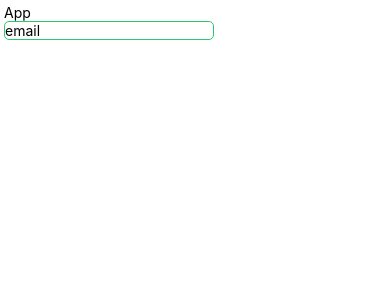
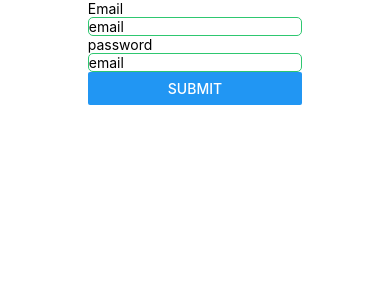
Before and after one commit to dilaksh06/medbotanica-new, a React Native app: screen / in a window 390 px wide. Shown: the top 300 px of the page. Built offline with nearby package versions, Linux system fonts and the light colour scheme.

Commit message:
log in screen minor ui.ux imporved

```diff
--- a/App.tsx
+++ b/App.tsx
@@ -1,19 +1,11 @@
-import { View, Text, TextInput } from 'react-native'
+import { View, Text, TextInput, StyleSheet, Button, Alert } from 'react-native'
 import React, { useState } from 'react'
-
+import LoginScreen from './src/screens/LoginScreen'
 export default function App() {
 
-  const[email,setEmail]=useState("message")
+
+
   return (
-    <View style={{margin:4,backgroundColor:"white",flex:1}}>
-      <View style={{flex:2,width:"55%"}}>
-        <Text>App</Text>
-
-      <TextInput
-      style={{borderColor:"#2ec770",borderWidth:1,borderRadius:5}}
-      placeholder='email'
-      />
-      </View>
-    </View>
+  <LoginScreen/>
   )
 }
--- a/src/screens/LoginScreen.tsx
+++ b/src/screens/LoginScreen.tsx
@@ -1,12 +1,65 @@
-import { View, Text } from 'react-native'
-import React from 'react'
+import { View, Text, TextInput, StyleSheet, Button, Alert } from 'react-native'
+import React, { useState } from 'react'
 
 const LoginScreen = () => {
+
+const [email, setEmail] = useState<string>("")
+const [paswd, setPaswd] = useState<string>("")
+const [lists, setLists] = useState<string[]>([])
+
+function collectData(text: string) {
+  setLists([...lists, text])  // ✅ appends the string to the list
+}
+
+    function submit(){
+      Alert.alert("hi you have pressed the button")
+    }
+
+
   return (
-    <View>
-      <Text>LoginScreen</Text>
+      <View style={styles.mainView}>
+      <View style={{ flex: 2, width: "55%" }}>
+        <Text>Email</Text>
+
+        <TextInput
+          style={styles.inputBox}
+          placeholder='email'
+          onChangeText={setEmail}
+        />
+
+        <Text>password</Text>
+
+        <TextInput
+          style={styles.inputBox}
+          placeholder='email'
+        />
+        <Button
+        title='submit'
+        onPress={submit}/>
+      </View>
     </View>
   )
 }
 
 export default LoginScreen
+
+const styles = StyleSheet.create(
+
+  {
+    mainView: {
+      flex: 1,
+      backgroundColor: "white",
+      justifyContent: "center",
+      alignItems: "center"
+    },
+    inputBox: {
+      borderColor: "#2ec770",
+      borderWidth: 1,
+      borderRadius: 5,
+      color:"black"
+
+    }
+
+
+  }
+)
```
